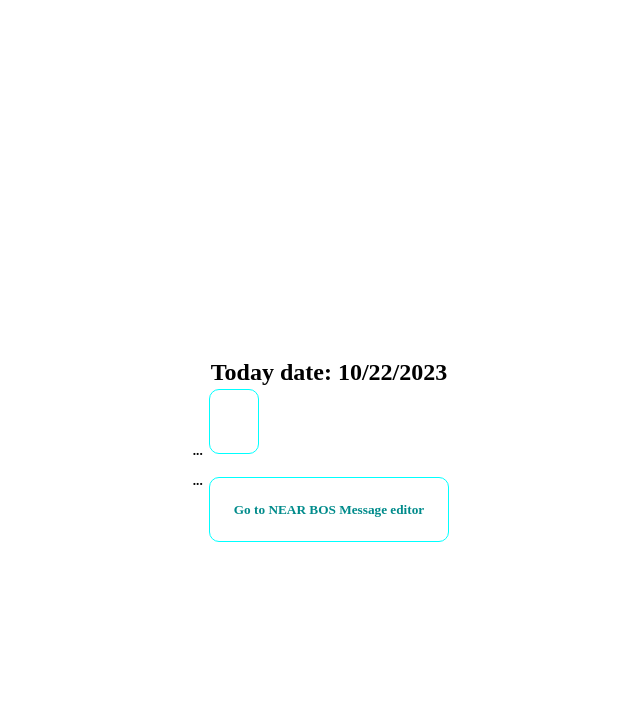
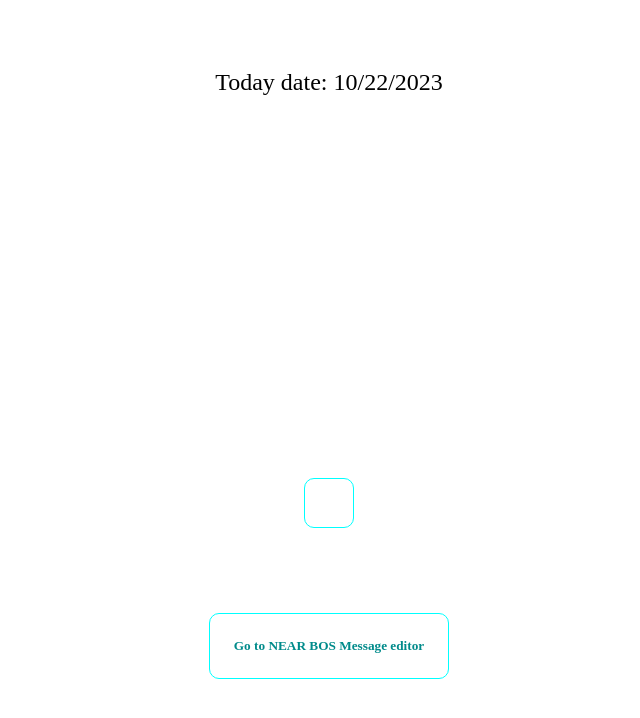
Before and after one commit to itplutoplutone350/nextjs-blog, a Next.js app: page /posts/first-post in a window 1280 px wide. Shown: the top 718 px of the page, without its empty margins (311-951 px from the left). Built offline with nearby package versions, Linux system fonts and the light colour scheme.

Commit message:
Update first-post.js

```diff
--- a/pages/posts/first-post.js
+++ b/pages/posts/first-post.js
@@ -28,14 +28,12 @@ export default function FirstPost({ children, href }) {
   return (
     <div className={styles.container}  >
       <p>  </p>
-      <h5>
       <p  className={styles.description} >Today date:  {formattedDate}</p>
       <p>  </p>
-      <p>  </p>
-      <p>  </p>
+      <h5 className={styles.container} >
       <Link className={styles.cardred} href={gotolink}>{children}</Link>
-     <p> ... </p>
-     <p> ... </p>
+     <p> </p>
+     <p>  </p>
       <Link className={styles.cardred} href="https://test.near.org/embed/plutoplutone347.testnet/widget/MsgManager-1">Go to NEAR BOS Message editor</Link>
       </h5>
     </div>
```
